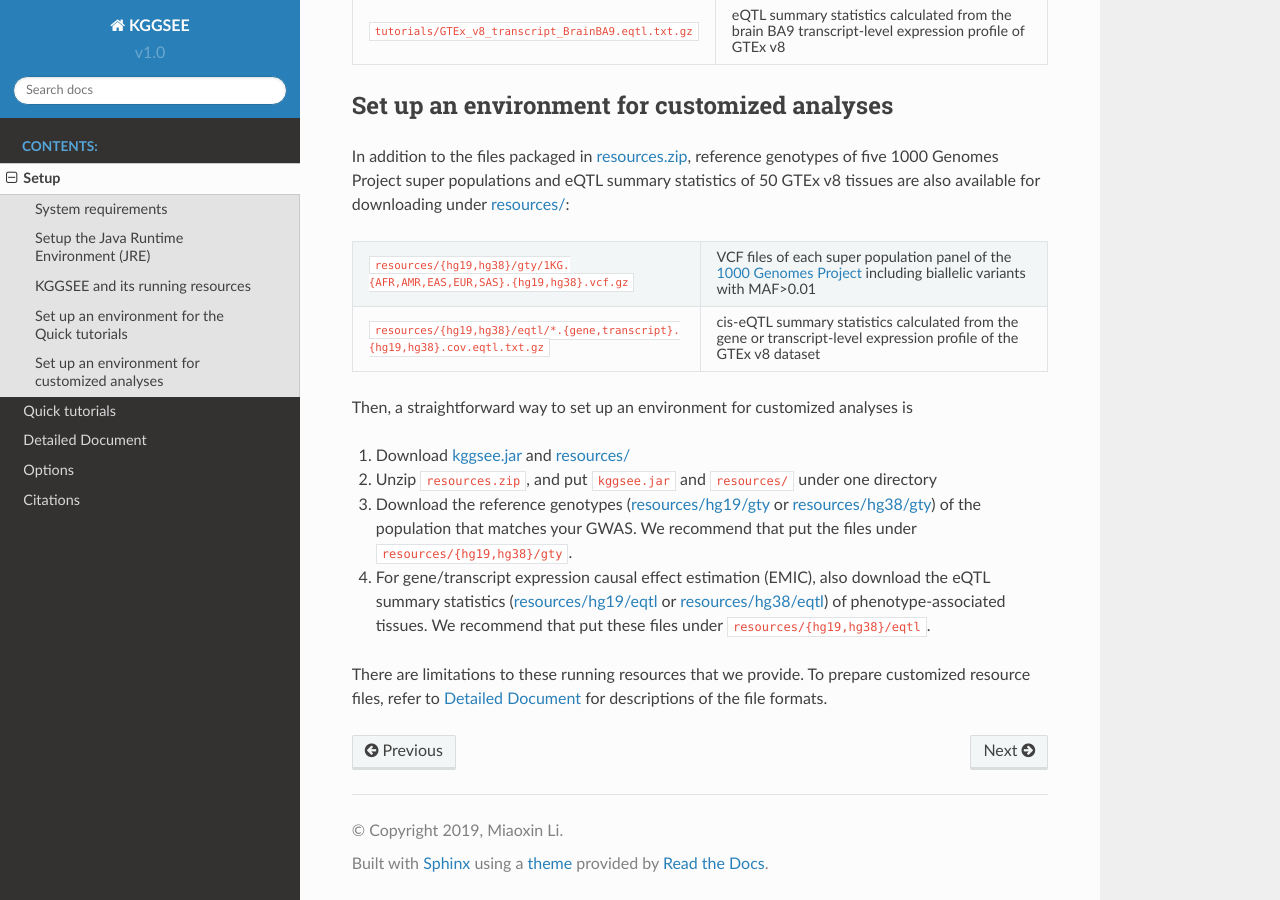
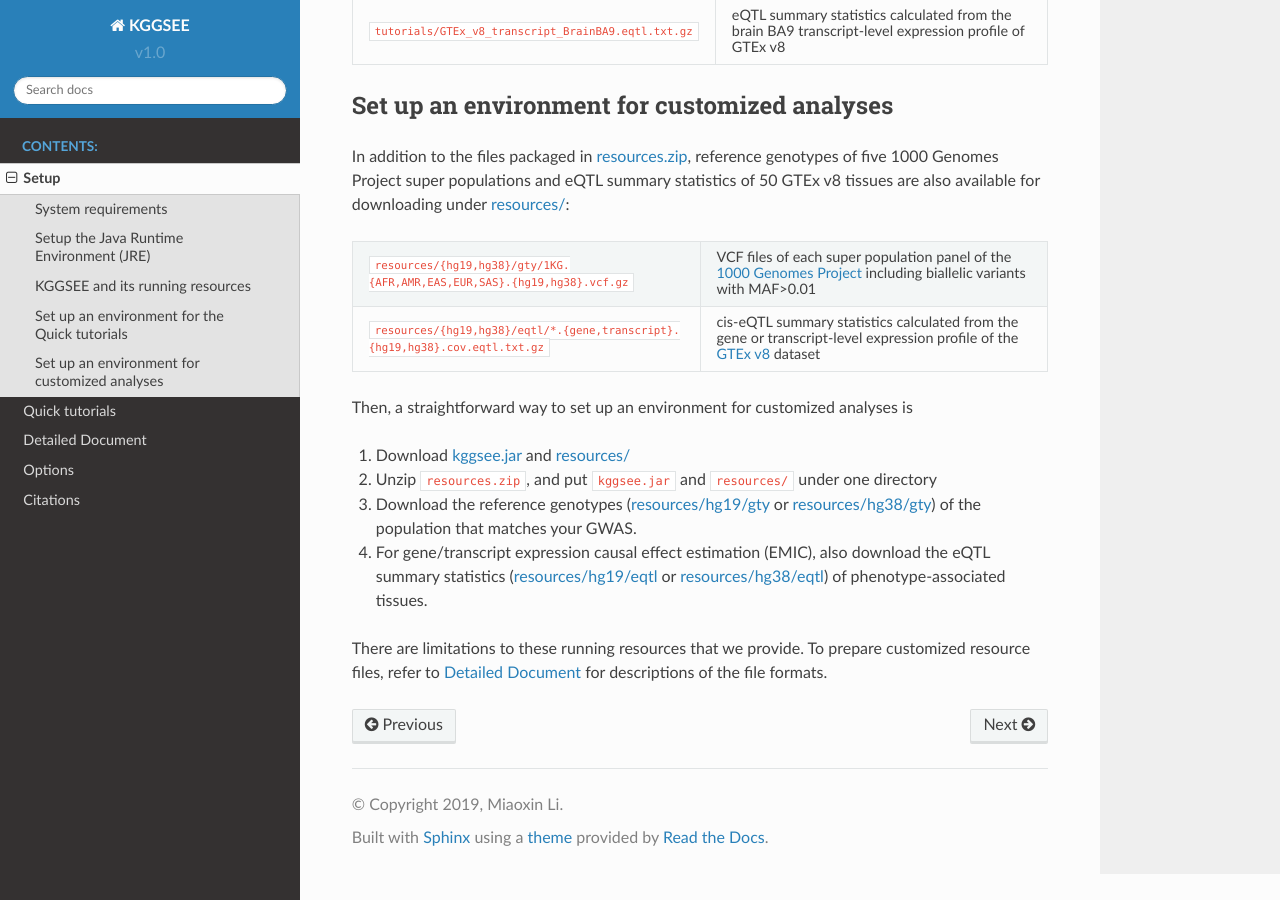
Before and after one commit to pmglab/KGGSEE, a Sphinx documentation site: the page built from doc/source/setup.rst, in a window 1280 px wide and 900 px high, scrolled down 1909 px. Built offline with Sphinx 7.4.7 and the Read the Docs theme 2.0.0, drawn with Linux system fonts in a browser that asks for light colours.

Commit message:
Update setup.rst

```diff
--- a/doc/source/setup.rst
+++ b/doc/source/setup.rst
@@ -125,16 +125,16 @@
     :class: tight-table
 
     * - ``resources/{hg19,hg38}/gty/1KG.{AFR,AMR,EAS,EUR,SAS}.{hg19,hg38}.vcf.gz``
-      - VCF files of each super population panel of the `1000 Genomes Project <https://ftp-trace.ncbi.nih.gov/1000genomes/ftp/release/20130502/>`_ including biallelic variants with MAF>0.01
+      - VCF files of each super population panel of the `1000 Genomes Project <https://www.internationalgenome.org/>`_ including biallelic variants with MAF>0.01
     * - ``resources/{hg19,hg38}/eqtl/*.{gene,transcript}.{hg19,hg38}.cov.eqtl.txt.gz``
-      - cis-eQTL summary statistics calculated from the gene or transcript-level expression profile of the GTEx v8 dataset
+      - cis-eQTL summary statistics calculated from the gene or transcript-level expression profile of the `GTEx v8 <https://www.gtexportal.org/home/>`_ dataset
 
 
 Then, a straightforward way to set up an environment for customized analyses is
 
 #. Download `kggsee.jar <https://pmglab.top/kggsee/download/lib/v1/kggsee.jar>`_ and `resources/ <https://mailsysueducn-my.sharepoint.com/:f:/g/personal/limiaoxin_mail_sysu_edu_cn/EpXRqLXIToZItErUHiDNDO0BM29gbEn1-Grs14D_EqORJQ?e=0ZjvlN>`_
 #. Unzip ``resources.zip``, and put ``kggsee.jar`` and ``resources/`` under one directory
-#. Download the reference genotypes (`resources/hg19/gty <https://mailsysueducn-my.sharepoint.com/:f:/g/personal/limiaoxin_mail_sysu_edu_cn/Etg8dblAlUtGhtyN9RO49e0BvkXzgZj6Byy7PtNOUdLMMA?e=ks1hm1>`_ or `resources/hg38/gty <https://mailsysueducn-my.sharepoint.com/:f:/g/personal/limiaoxin_mail_sysu_edu_cn/Ep3EPaJSEqtAk_Eh7I7X4OwB9MDNe-LEwGUTFGC1V__O-A?e=d3KbyH>`_) of the population that matches your GWAS. We recommend that put the files under ``resources/{hg19,hg38}/gty``.
-#. For gene/transcript expression causal effect estimation (EMIC), also download the eQTL summary statistics (`resources/hg19/eqtl <https://mailsysueducn-my.sharepoint.com/:f:/g/personal/limiaoxin_mail_sysu_edu_cn/EnhWhqLUNcpOrh6O3enFvCUBRvQ13v2970tcpOnNmmlKyg?e=1jkl06>`_ or `resources/hg38/eqtl <https://mailsysueducn-my.sharepoint.com/:f:/g/personal/limiaoxin_mail_sysu_edu_cn/EtWxtqj5HTRHsEw4IiZ9xAMBu9S8Defi67pmL3_rNUjb9w?e=ufFapJ>`_) of phenotype-associated tissues. We recommend that put these files under ``resources/{hg19,hg38}/eqtl``.
+#. Download the reference genotypes (`resources/hg19/gty <https://mailsysueducn-my.sharepoint.com/:f:/g/personal/limiaoxin_mail_sysu_edu_cn/Etg8dblAlUtGhtyN9RO49e0BvkXzgZj6Byy7PtNOUdLMMA?e=ks1hm1>`_ or `resources/hg38/gty <https://mailsysueducn-my.sharepoint.com/:f:/g/personal/limiaoxin_mail_sysu_edu_cn/Ep3EPaJSEqtAk_Eh7I7X4OwB9MDNe-LEwGUTFGC1V__O-A?e=d3KbyH>`_) of the population that matches your GWAS.
+#. For gene/transcript expression causal effect estimation (EMIC), also download the eQTL summary statistics (`resources/hg19/eqtl <https://mailsysueducn-my.sharepoint.com/:f:/g/personal/limiaoxin_mail_sysu_edu_cn/EnhWhqLUNcpOrh6O3enFvCUBRvQ13v2970tcpOnNmmlKyg?e=1jkl06>`_ or `resources/hg38/eqtl <https://mailsysueducn-my.sharepoint.com/:f:/g/personal/limiaoxin_mail_sysu_edu_cn/EtWxtqj5HTRHsEw4IiZ9xAMBu9S8Defi67pmL3_rNUjb9w?e=ufFapJ>`_) of phenotype-associated tissues.
 
 There are limitations to these running resources that we provide. To prepare customized resource files, refer to :ref:`Detailed Document <detailed_document>` for descriptions of the file formats.
```
